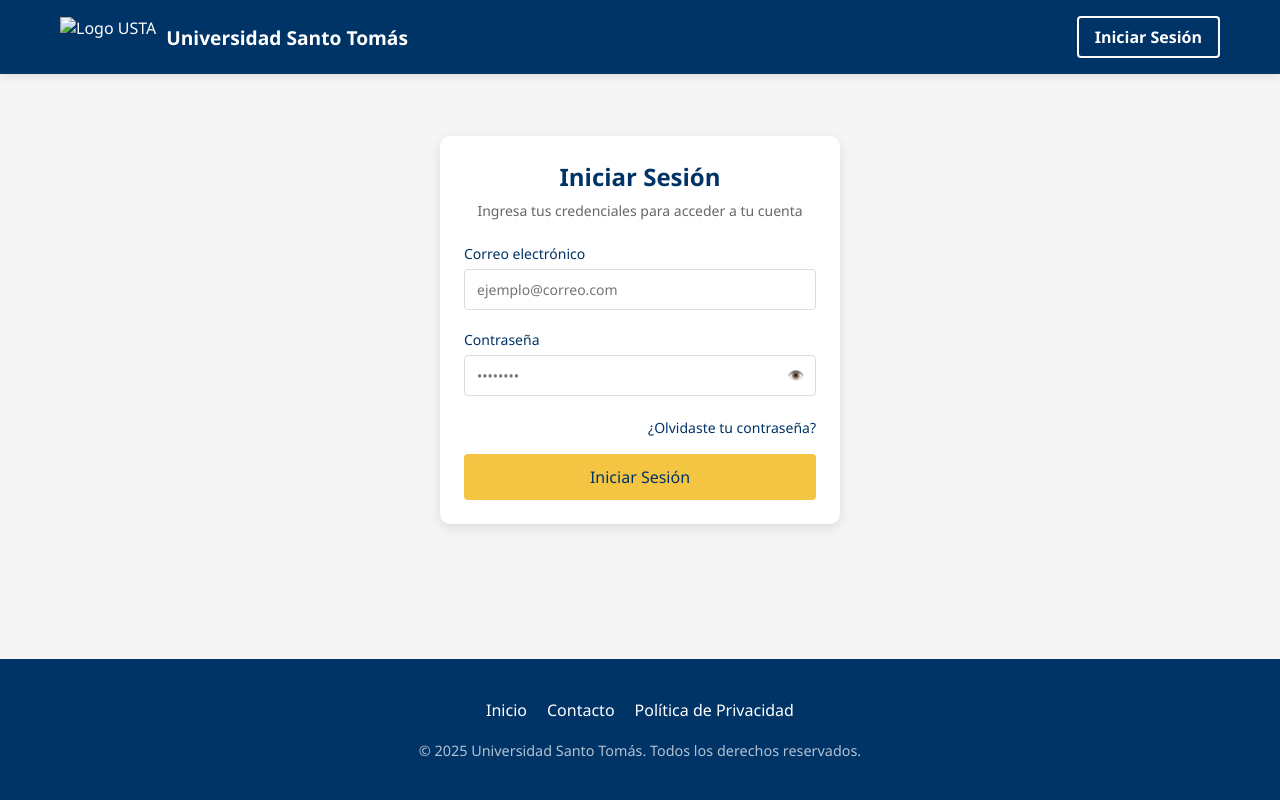
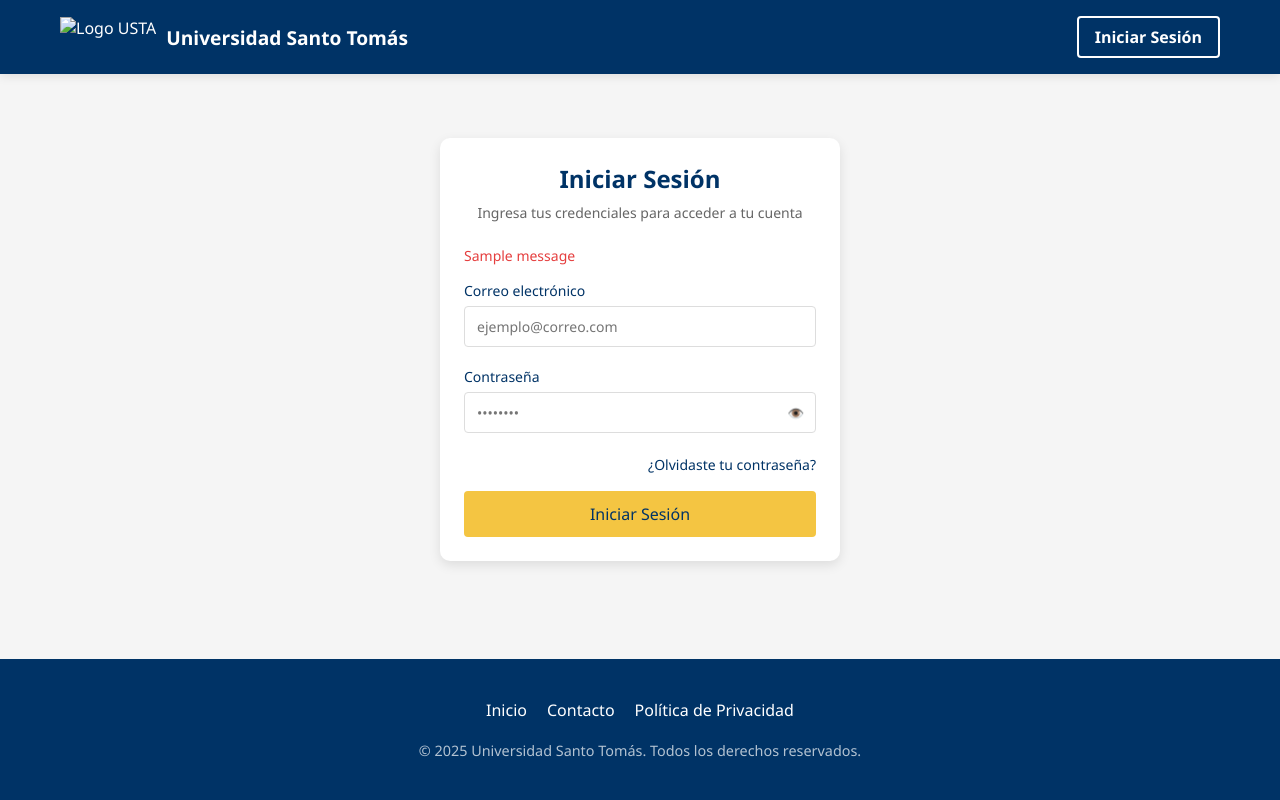
Before and after one commit to Zanyllect58/SeguridadWebVotacion, a Flask app: page /login in a window 1280 px wide. Run offline with Flask 3, Linux system fonts and the light colour scheme; tables that the repository leaves empty hold one stand-in row (values such as "Sample post"); one stand-in notice (Sample message) is shown; some libraries are stand-ins or nearby versions.

Commit message:
mensajes_login

```diff
--- a/templates/login.html
+++ b/templates/login.html
@@ -37,6 +37,7 @@
     justify-content: center;
     align-items: center;
     padding: 20px;
+    margin-top: 40px; /* 👈 espaciado desde el navbar */
   }
 
     .login-container {
@@ -189,6 +190,7 @@
   </style>
 </head>
 <body>
+
   {% include 'navbar.html' %}
 
   <main>
@@ -197,7 +199,22 @@
         <h1>Iniciar Sesión</h1>
         <p>Ingresa tus credenciales para acceder a tu cuenta</p>
       </div>
+
       <form id="loginForm" class="login-form" method="POST" action="{{ url_for('login') }}">
+
+          <!-- Flash Messages -->
+          {% with messages = get_flashed_messages(with_categories=true) %}
+            {% if messages %}
+              <div id="flash-messages" role="alert" aria-live="polite" style="margin-bottom: 16px;">
+                {% for category, message in messages %}
+                  <div style="color: #e53e3e; font-size: 14px; margin-bottom: 8px;">
+                    {{ message }}
+                  </div>
+                {% endfor %}
+              </div>
+            {% endif %}
+          {% endwith %}
+
           {{ form.csrf_token }}
 
           <div class="form-group">
```
Lines whose indentation alone changed are shown as unchanged.
